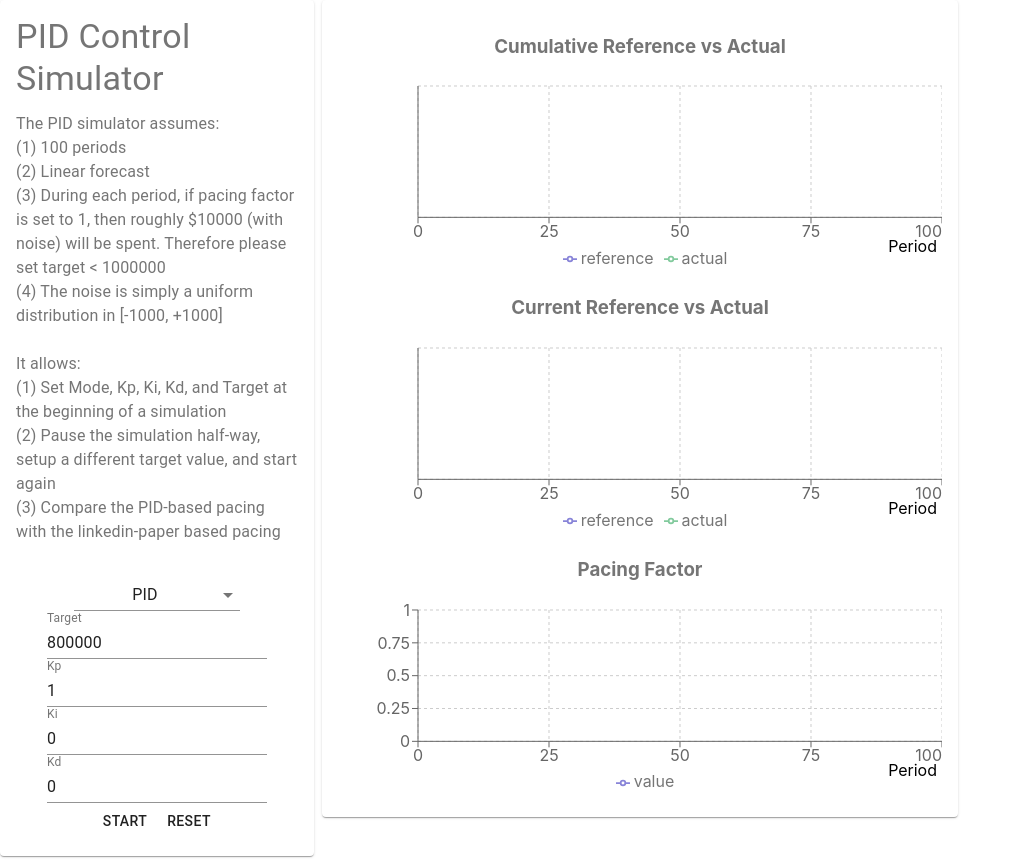
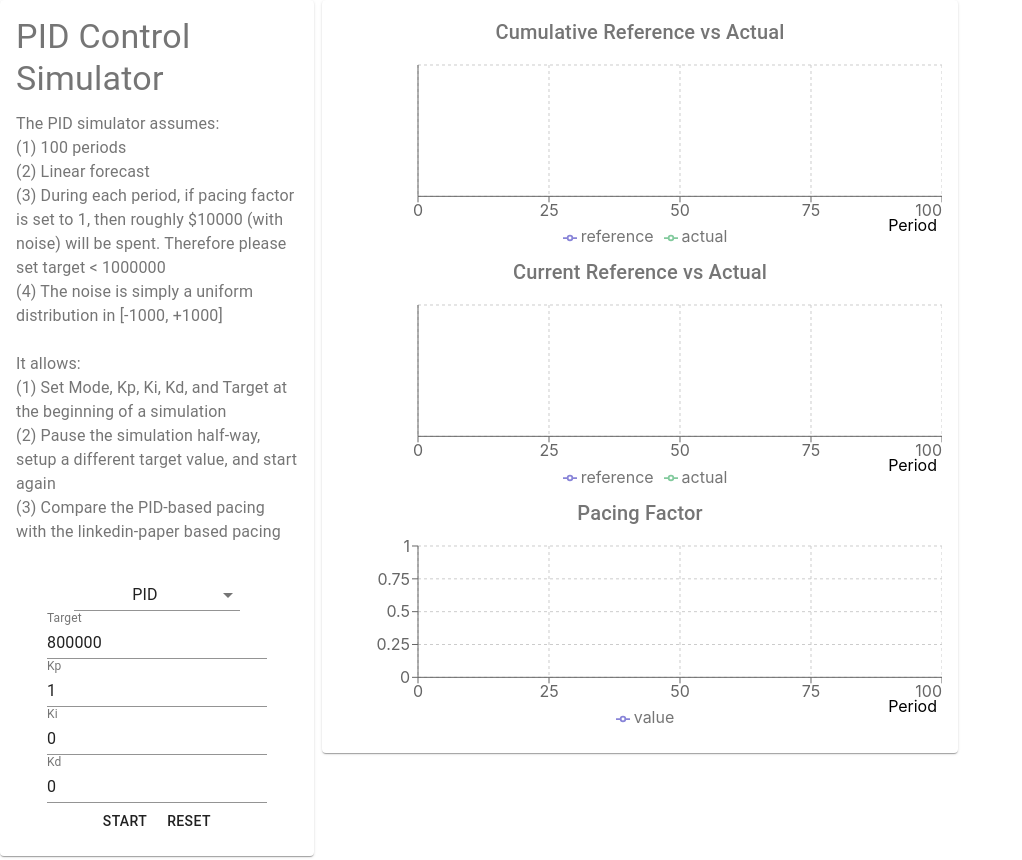
Before and after one commit to YikSanChan/pid-control-simulator, a React (Create React App) app: page / in a window 1280 px wide. Shown: the whole page, without its empty margins (0-1022 px from the left). Built offline with nearby package versions, Linux system fonts and the light colour scheme.

Commit message:
Use Typography header

```diff
--- a/src/App.tsx
+++ b/src/App.tsx
@@ -290,21 +290,27 @@ function App() {
 
         <Grid item xs={6}>
           <Paper className={classes.paper}>
-            <h3>Cumulative Reference vs Actual</h3>
+            <Typography variant="h6" gutterBottom>
+              Cumulative Reference vs Actual
+            </Typography>
             <StyledLineChart data={plotCumulative} xMax={TOTAL_PERIOD}>
               <YAxis type="number" domain={[0, "auto"]} />
               <Line type="monotone" dataKey="reference" stroke="#8884d8" />
               <Line type="monotone" dataKey="actual" stroke="#82ca9d" />
             </StyledLineChart>
 
-            <h3>Current Reference vs Actual</h3>
+            <Typography variant="h6" gutterBottom>
+              Current Reference vs Actual
+            </Typography>
             <StyledLineChart data={plotCurrent} xMax={TOTAL_PERIOD}>
               <YAxis type="number" domain={[0, "auto"]} />
               <Line type="monotone" dataKey="reference" stroke="#8884d8" />
               <Line type="monotone" dataKey="actual" stroke="#82ca9d" />
             </StyledLineChart>
 
-            <h3>Pacing Factor</h3>
+            <Typography variant="h6" gutterBottom>
+              Pacing Factor
+            </Typography>
             <StyledLineChart data={plotPacingFactors} xMax={TOTAL_PERIOD}>
               <YAxis type="number" domain={[0, 1]} />
               <Line type="monotone" dataKey="value" stroke="#8884d8" />
```
